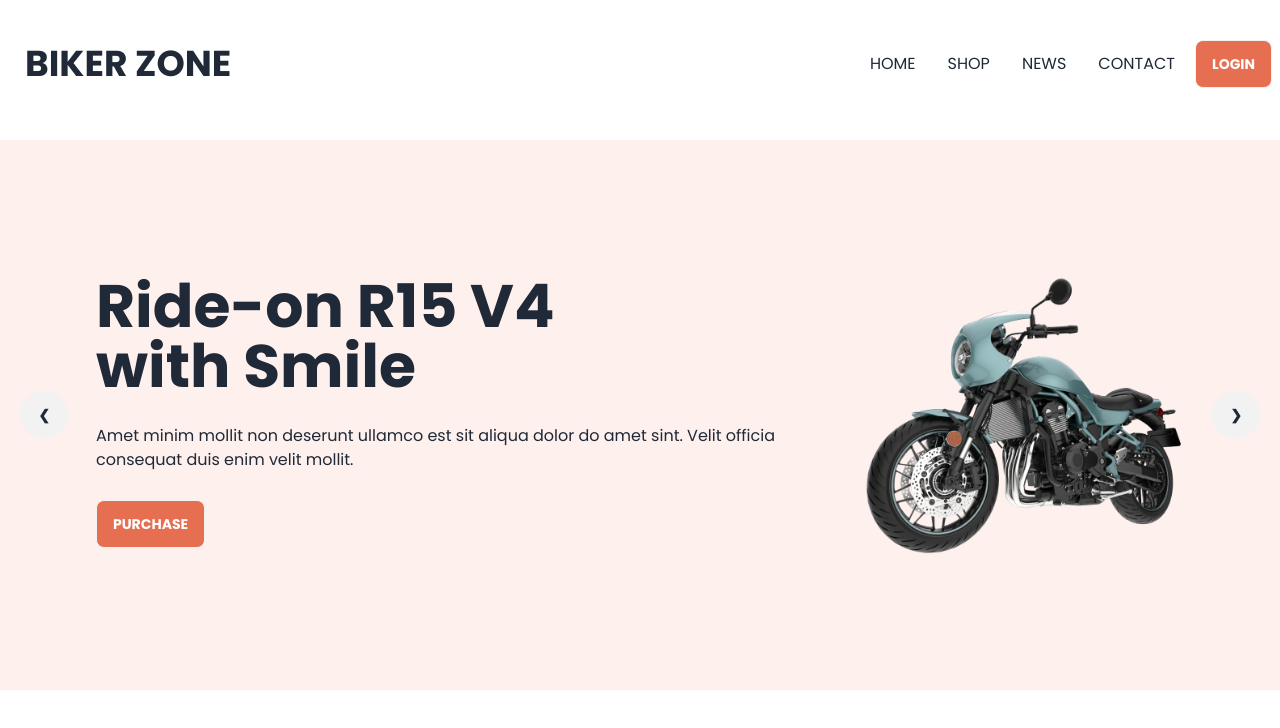
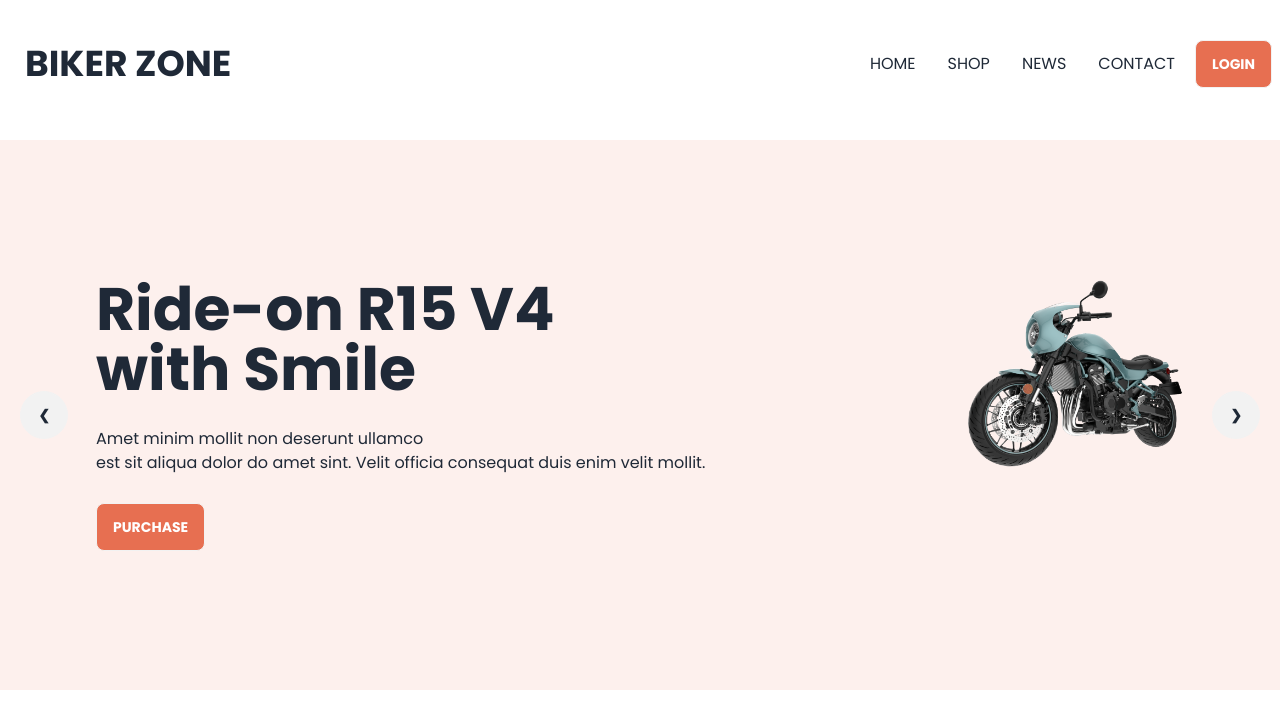
Before and after one commit to dronatoo21/biker-zone-project, a plain HTML site: page index.html in a window 1280 px wide. Drawn offline with nearby package versions, Linux system fonts and the light colour scheme.

Commit message:
added img width

```diff
--- a/index.html
+++ b/index.html
@@ -62,19 +62,19 @@
         </nav>
       <!--slider section-->
       <!--Slide 1-->
-        <div class="carousel w-full bg-bike-primary-bg mt-10 p-24 lg:h-[550px]">
+        <div class="carousel w-full bg-bike-primary-bg mt-10 p-24 h-[700px] lg:h-[550px]">
           <div id="slide1" class="carousel-item relative w-full p-24 items-center">
-            <div class="flex flex-col lg:flex-row ">
+            <div class="flex flex-col gap-14 lg:gap-64 flex-1 lg:flex-row ">
               <div class="space-y-7">
-                <h1 class="text-6xl font-bold">
+                <h1 class="text-4xl lg:text-6xl font-bold">
                   Ride-on R15 V4 <br> with Smile
                 </h1>
-                <p>Amet minim mollit non deserunt ullamco
+                <p>Amet minim mollit non deserunt ullamco <br>
                   est sit aliqua dolor do amet sint. Velit officia consequat  duis enim velit mollit.</p>
                   <a class="btn bg-bike-primary text-white">Purchase</a>
               </div>
-              <div class="">
-                <img src="./images/slider/bike1.png" class="w-full" />
+              <div class="flex-1">
+                <img src="./images/slider/bike1.png" class="w-[400px]"/>
               </div>
             </div>
             <div class="absolute flex justify-between transform -translate-y-1/2 left-5 right-5 top-1/2">
```
